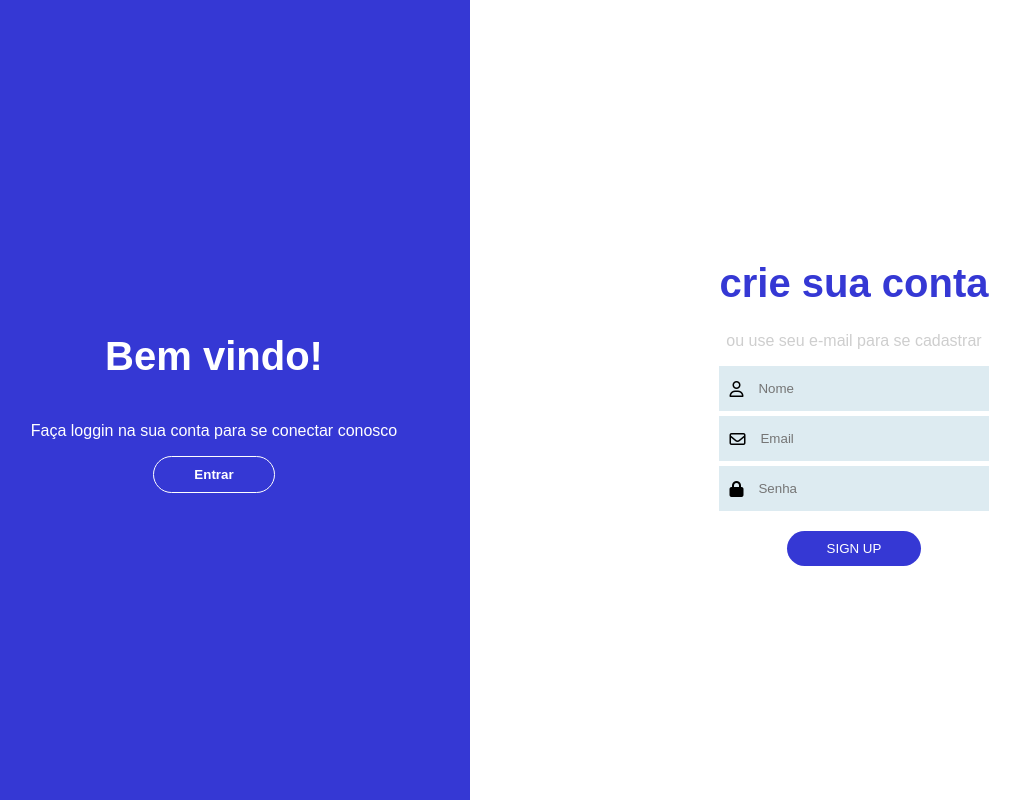
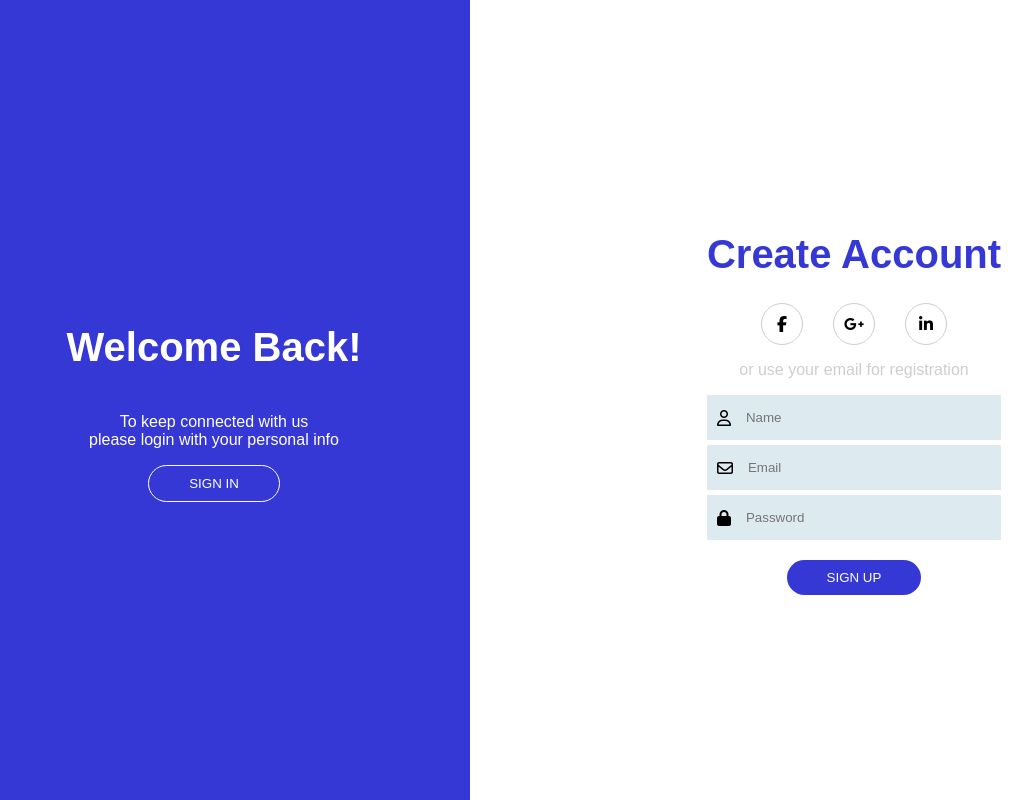
Before and after one commit to robertobjj/digital-aulas, a plain HTML site: page index.html in a window 1280 px wide. Shown: the whole page, without its empty margins (42-1074 px from the left). Drawn offline with Linux system fonts and the light colour scheme.

Commit message:
adicionado imagens

```diff
--- a/index.html
+++ b/index.html
@@ -1,8 +1,8 @@
 <!DOCTYPE html>
 <html lang="pt-br">
 <head>
+    <link rel="stylesheet" href="style.css">
     <meta charset="UTF-8">
-    <link rel="stylesheet" href="style.css">
     <link rel="stylesheet" href="https://cdnjs.cloudflare.com/ajax/libs/font-awesome/6.7.1/css/all.min.css" integrity="sha512-5Hs3dF2AEPkpNAR7UiOHba+lRSJNeM2ECkwxUIxC1Q/FLycGTbNapWXB4tP889k5T5Ju8fs4b1P5z/iB4nMfSQ==" crossorigin="anonymous" referrerpolicy="no-referrer" />
     <meta name="viewport" content="width=device-width, initial-scale=1.0">
     <title>Document</title>
@@ -10,21 +10,34 @@
 <body>
     <div class="container">
         <div class="esquerda">
-            <h1>Bem vindo!</h1>
-            <p>Faça loggin na sua conta para se conectar conosco
+            <h1>Welcome Back!</h1>
+            <p>To keep connected with us <br>
+                please login with
+                your personal info
             </p>
-            <button><strong>Entrar</strong></button>
+            <button>SIGN IN</button>
         </div>
         <div class="direita">
             <div class="formulario">
                 <div class="topo">
-                    <h1>crie sua conta</h1>
-                    <p>ou use seu e-mail para se cadastrar</p>
+                    <h1>Create Account</h1>
+                    <div class="redes-sociais">
+                        <div class="icone">
+                            <i class="fa-brands fa-facebook-f"></i>
+                        </div>
+                        <div class="icone">
+                            <i class="fa-brands fa-google-plus-g"></i>
+                        </div>
+                        <div class="icone">
+                            <i class="fa-brands fa-linkedin-in"></i>
+                        </div>
+                    </div>
+                    <p>or use your email for registration</p>
                 </div>
                 <div class="meio">
                     <div class="campo">
                         <i class="fa-regular fa-user"></i>
-                        <input type="text" placeholder="Nome">
+                        <input type="text" placeholder="Name">
                     </div>
                     <div class="campo">
                         <i class="fa-regular fa-envelope"></i>
@@ -32,7 +45,7 @@
                     </div>
                     <div class="campo">
                         <i class="fa-solid fa-lock"></i>
-                        <input type="password" name="" id="" placeholder="Senha">
+                        <input type="password" name="" id="" placeholder="Password">
                     </div>
                 </div>
                 <div class="fim">
--- a/style.css
+++ b/style.css
@@ -87,3 +87,21 @@ body {
     padding: 10px 40px;
 
 }
+
+.container .direita .formulario .topo .redes-sociais {
+    display: flex;
+    justify-content: center;
+    align-items: center;
+    gap: 30px;
+}
+
+.container .direita .formulario .topo .redes-sociais .icone {
+    border: 1px solid #cecece;
+    width: 40px;
+    height: 40px;
+
+    display: flex;
+    justify-content: center;
+    align-items: center;
+    border-radius: 50%;
+}
```
